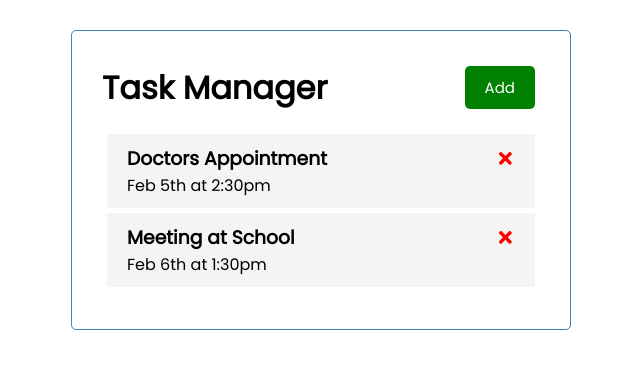
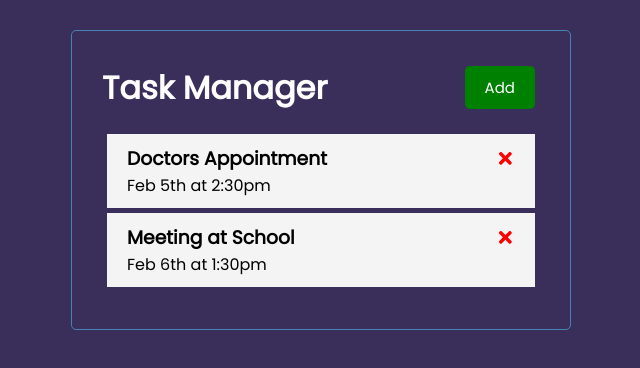
Before and after one commit to Axn-Switch/TaskManagerAssistant, a React (Create React App) app: page / in a window 1280 px wide. Shown: the top 368 px of the page, without its empty margins (319-959 px from the left). Built offline with nearby package versions, Linux system fonts and the light colour scheme.

Commit message:
style changes

```diff
--- a/src/App.css
+++ b/src/App.css
@@ -8,6 +8,7 @@
 
 body {
   font-family: 'Poppins', sans-serif;
+  background-color: #392F5A;
 }
 
 .container {
@@ -25,6 +26,7 @@ body {
   justify-content: space-between;
   align-items: center;
   margin-bottom: 20px;
+  color: white;
 }
 
 .btn {
```
